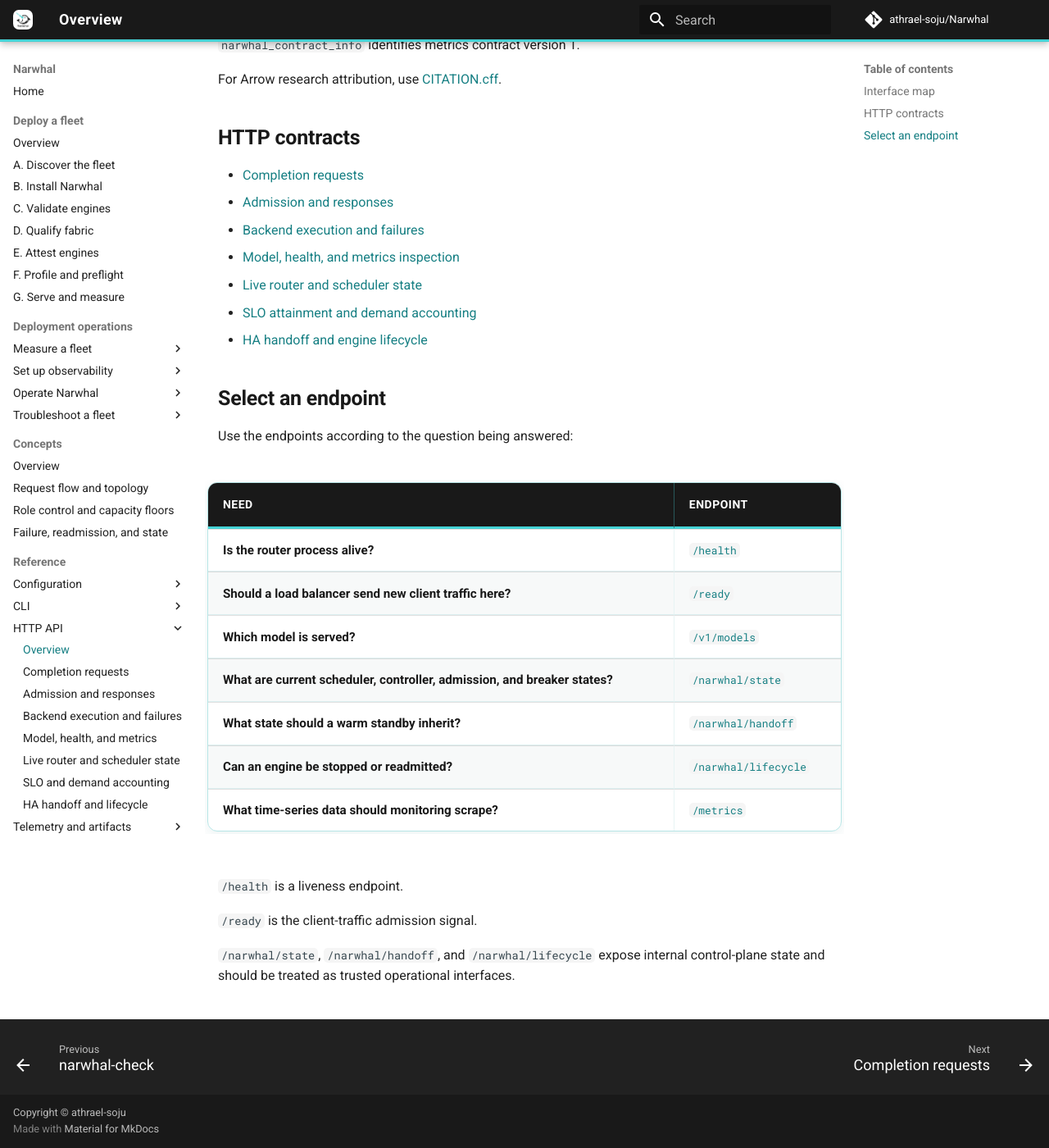
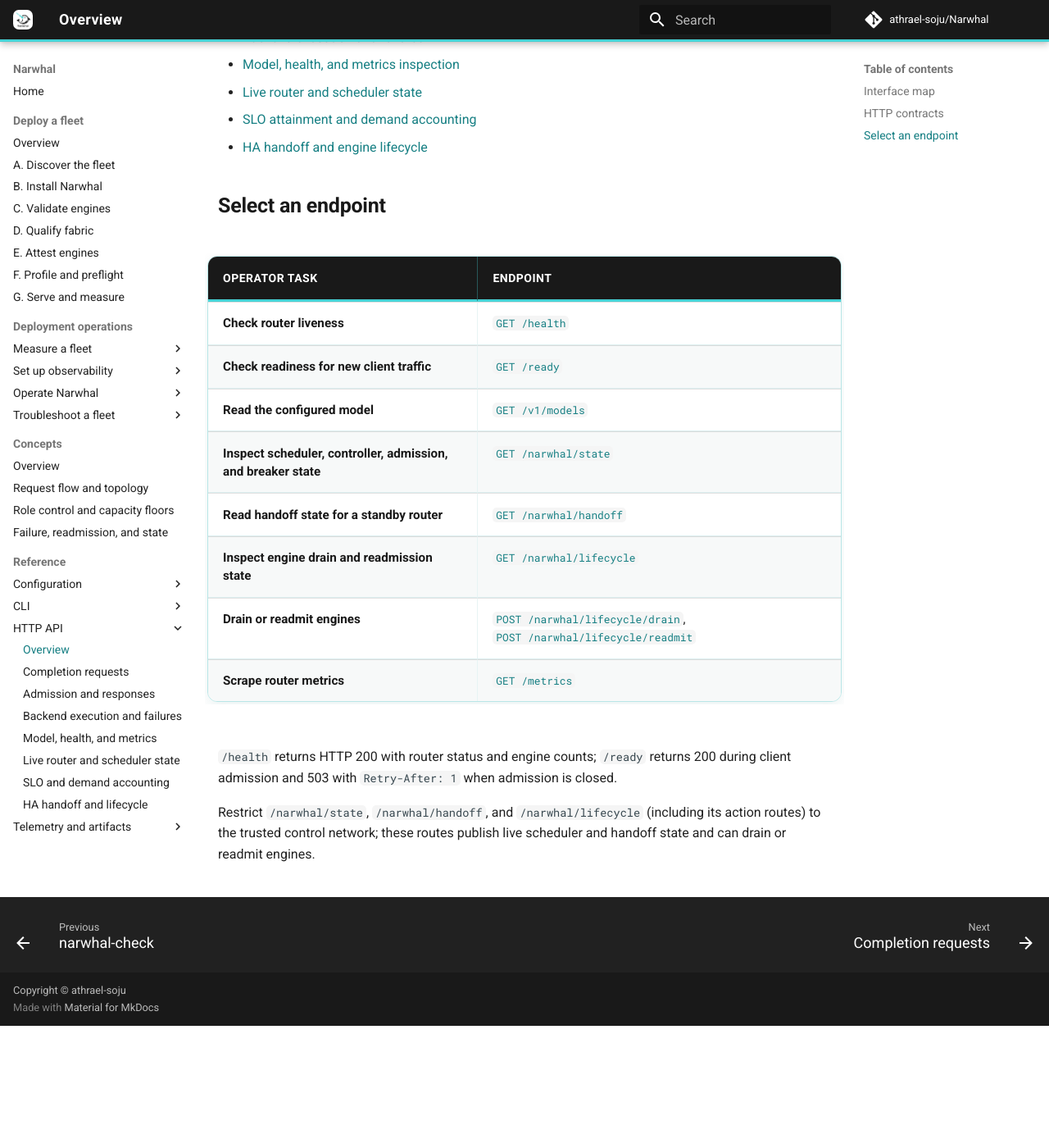
Before and after one commit to athrael-soju/Narwhal, an MkDocs documentation site: the page built from docs/HTTP-API.md, in a window 1280 px wide and 1400 px high, scrolled down 1274 px. Shown: the whole window at 82% size. Built offline with MkDocs 1.6.1 and Material for MkDocs 9.7.7, drawn with Linux system fonts in a browser that asks for light colours; comment, search, counter and statistics services are not loaded; after the commit the page ends 2525 px from its top, so only the background shows below that; some of the changed text lies outside the part shown.

Commit message:
docs(api): update HTTP API reference for clarity and accuracy in endpoint descriptions and metrics response

```diff
--- a/docs/HTTP-API.md
+++ b/docs/HTTP-API.md
@@ -1,13 +1,6 @@
 # Narwhal HTTP API reference
 
-Narwhal exposes an OpenAI-compatible completion API, operational inspection endpoints, and lifecycle controls for disaggregated inference fleets.
-
-FastAPI publishes the generated schema at:
-
-- `/docs`
-- `/openapi.json`
-
-This reference describes the HTTP contract for Narwhal v0.1.0, including request validation, response assembly, admission behaviour, engine failure handling, scheduler state, HA handoff, and engine lifecycle operations.
+FastAPI generates `/openapi.json` from Narwhal v0.1.0's routes and serves its interactive view at `/docs`.
 
 ## Interface map
 
@@ -26,7 +19,7 @@
 | Router telemetry     | `narwhal_*`                               |
 | Persisted schemas    | `narwhal.*`, versioned per document       |
 
-`narwhal_contract_info` identifies metrics contract version 1.
+The `/metrics` response includes `narwhal_contract_info{contract="metrics",version="1"} 1`.
 
 For Arrow research attribution, use [CITATION.cff](https://github.com/athrael-soju/Narwhal/blob/main/CITATION.cff).
 
@@ -42,20 +35,17 @@
 
 ## Select an endpoint
 
-Use the endpoints according to the question being answered:
+| Operator task | Endpoint |
+| ------------- | -------- |
+| Check router liveness | [`GET /health`](http-api/04-Inspection.md#get-health) |
+| Check readiness for new client traffic | [`GET /ready`](http-api/04-Inspection.md#get-ready) |
+| Read the configured model | [`GET /v1/models`](http-api/04-Inspection.md#get-v1models) |
+| Inspect scheduler, controller, admission, and breaker state | [`GET /narwhal/state`](http-api/05-Live-State.md#get-narwhalstate) |
+| Read handoff state for a standby router | [`GET /narwhal/handoff`](http-api/07-Handoff-and-Lifecycle.md#get-narwhalhandoff) |
+| Inspect engine drain and readmission state | [`GET /narwhal/lifecycle`](http-api/07-Handoff-and-Lifecycle.md#get-narwhallifecycle) |
+| Drain or readmit engines | [`POST /narwhal/lifecycle/drain`](http-api/07-Handoff-and-Lifecycle.md#post-narwhallifecycledrain), [`POST /narwhal/lifecycle/readmit`](http-api/07-Handoff-and-Lifecycle.md#post-narwhallifecyclereadmit) |
+| Scrape router metrics | [`GET /metrics`](http-api/04-Inspection.md#get-metrics) |
 
-| Need                                                                   | Endpoint             |
-| ---------------------------------------------------------------------- | -------------------- |
-| Is the router process alive?                                           | [`/health`](http-api/04-Inspection.md#get-health)                       |
-| Should a load balancer send new client traffic here?                   | [`/ready`](http-api/04-Inspection.md#get-ready)                         |
-| Which model is served?                                                 | [`/v1/models`](http-api/04-Inspection.md#get-v1models)                 |
-| What are current scheduler, controller, admission, and breaker states? | [`/narwhal/state`](http-api/05-Live-State.md#get-narwhalstate)         |
-| What state should a warm standby inherit?                              | [`/narwhal/handoff`](http-api/07-Handoff-and-Lifecycle.md#get-narwhalhandoff) |
-| Can an engine be stopped or readmitted?                                | [`/narwhal/lifecycle`](http-api/07-Handoff-and-Lifecycle.md#get-narwhallifecycle) |
-| What time-series data should monitoring scrape?                        | [`/metrics`](http-api/04-Inspection.md#get-metrics)                     |
+`/health` returns HTTP 200 with router status and engine counts; `/ready` returns 200 during client admission and 503 with `Retry-After: 1` when admission is closed.
 
-`/health` is a liveness endpoint.
-
-`/ready` is the client-traffic admission signal.
-
-`/narwhal/state`, `/narwhal/handoff`, and `/narwhal/lifecycle` expose internal control-plane state and should be treated as trusted operational interfaces.
+Restrict `/narwhal/state`, `/narwhal/handoff`, and `/narwhal/lifecycle` (including its action routes) to the trusted control network; these routes publish live scheduler and handoff state and can drain or readmit engines.
```
